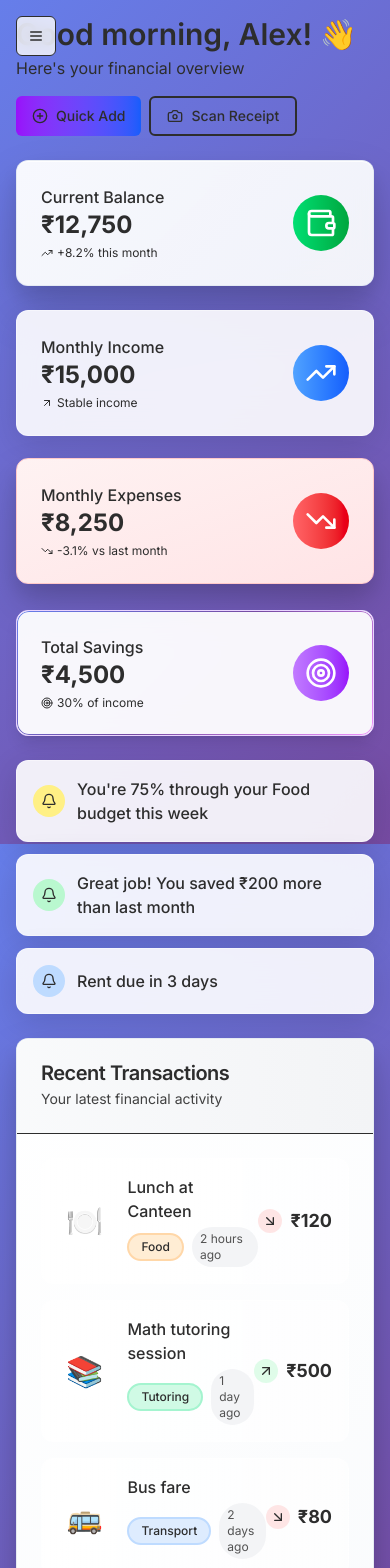
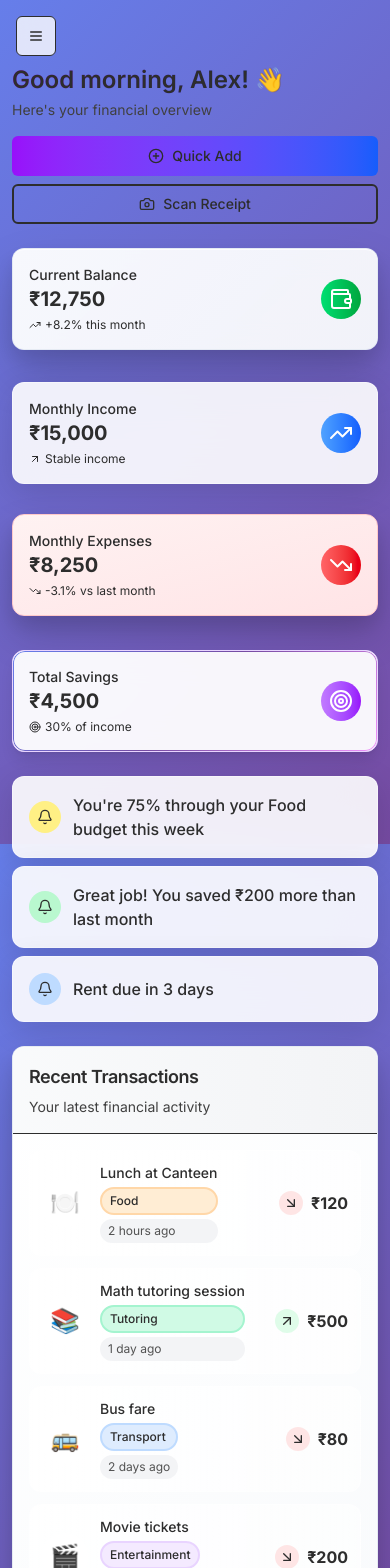
Before and after one commit to Pjdey28/money-buddy, a Next.js app: page / in a window 390 px wide. Shown: the top 1568 px of the page. Built offline with nearby package versions, Linux system fonts and the light colour scheme.

Commit message:
third commit

```diff
--- a/src/app/chat/page.js
+++ b/src/app/chat/page.js
@@ -22,13 +22,13 @@ const mockConversation = [
   {
     id: 1,
     type: 'bot',
-    message: "Hi! I'm MoneyBuddy, your AI financial assistant. I'm here to help with budgeting, saving tips, and general financial guidance. How can I help you today?",
+    message: "Hi! I&apos;m MoneyBuddy, your AI financial assistant. I&apos;m here to help with budgeting, saving tips, and general financial guidance. How can I help you today?",
     timestamp: new Date(Date.now() - 300000),
     suggestions: [
       "How can I save ₹2000 in 2 months?",
       "Should I take a student loan?",
       "Help me budget for a trip",
-      "What's a good emergency fund?"
+      "What&apos;s a good emergency fund?"
     ]
   }
 ]
--- a/src/app/globals.css
+++ b/src/app/globals.css
@@ -313,9 +313,78 @@ select option {
   animation: float 6s ease-in-out infinite;
 }
 
-@keyframes float {
-  0%, 100% { transform: translateY(0px); }
-  50% { transform: translateY(-5px); }
+/* Enhanced responsive card utilities */
+@media (max-width: 640px) {
+  .card-premium,
+  .card-glass,
+  .card-elevated,
+  .card-border-gradient {
+    margin: 0.5rem 0;
+  }
+
+  .card-hover-lift:hover {
+    transform: translateY(-2px) scale(1.01);
+  }
+
+  .grid {
+    gap: 1rem !important;
+  }
+}
+
+@media (min-width: 768px) {
+  .card-hover-lift:hover {
+    transform: translateY(-6px) scale(1.02);
+  }
+}
+
+@media (min-width: 1024px) {
+  .card-hover-lift:hover {
+    transform: translateY(-8px) scale(1.02);
+  }
+}
+
+/* Mobile-first responsive spacing */
+.responsive-padding {
+  padding: 1rem;
+}
+
+@media (min-width: 640px) {
+  .responsive-padding {
+    padding: 1.5rem;
+  }
+}
+
+@media (min-width: 1024px) {
+  .responsive-padding {
+    padding: 2rem;
+  }
+}
+
+/* Responsive text sizing */
+.responsive-text-base {
+  font-size: 0.875rem;
+}
+
+@media (min-width: 640px) {
+  .responsive-text-base {
+    font-size: 1rem;
+  }
+}
+
+.responsive-text-lg {
+  font-size: 1rem;
+}
+
+@media (min-width: 640px) {
+  .responsive-text-lg {
+    font-size: 1.125rem;
+  }
+}
+
+@media (min-width: 1024px) {
+  .responsive-text-lg {
+    font-size: 1.25rem;
+  }
 }
 
 .card-hover-lift:hover {
--- a/src/app/goals/page.js
+++ b/src/app/goals/page.js
@@ -176,7 +176,7 @@ export default function GoalsPage() {
               </div>
               <div>
                 <h3 className="text-xl font-bold text-gray-900">Level {userLevel} Saver</h3>
-                <p className="text-gray-600">You're doing great! Keep up the momentum</p>
+                <p className="text-gray-600">You&apos;re doing great! Keep up the momentum</p>
                 <div className="flex items-center space-x-2 mt-2">
                   <Coins className="h-4 w-4 text-yellow-500" />
                   <span className="font-semibold">{userPoints} points</span>
--- a/src/app/layout.js
+++ b/src/app/layout.js
@@ -12,8 +12,8 @@ export default function RootLayout({ children }) {
       <body className="h-full">
         <div className="flex h-full">
           <Navigation />
-          <main className="flex-1 lg:ml-64">
-            <div className="p-4 lg:p-8">
+          <main className="flex-1 lg:ml-64 min-h-screen">
+            <div className="p-3 sm:p-4 lg:p-6 xl:p-8 pt-16 lg:pt-4">
               {children}
             </div>
           </main>
--- a/src/app/page.js
+++ b/src/app/page.js
@@ -75,22 +75,22 @@ export default function Dashboard() {
   }
 
   return (
-    <div className="space-y-6">
+    <div className="space-y-4 lg:space-y-6">
       {/* Header */}
       <div className="flex flex-col sm:flex-row justify-between items-start sm:items-center space-y-4 sm:space-y-0">
         <div>
-          <h1 className="text-3xl font-display font-bold text-gray-900">Good morning, Alex! 👋</h1>
-          <p className="text-gray-600 mt-1">Here's your financial overview</p>
+          <h1 className="text-2xl sm:text-3xl font-display font-bold bg-gradient-to-r from-purple-600 to-blue-600 bg-clip-text text-transparent">Good morning, Alex! 👋</h1>
+          <p className="text-gray-600 mt-1 text-sm sm:text-base">Here&apos;s your financial overview</p>
         </div>
-        <div className="flex space-x-2">
+        <div className="flex flex-col sm:flex-row space-y-2 sm:space-y-0 sm:space-x-2 w-full sm:w-auto">
           <Button
             onClick={() => setShowQuickAdd(true)}
-            className="bg-gradient-to-r from-purple-600 to-blue-600 hover:from-purple-700 hover:to-blue-700"
+            className="bg-gradient-to-r from-purple-600 to-blue-600 hover:from-purple-700 hover:to-blue-700 w-full sm:w-auto"
           >
             <PlusCircle className="h-4 w-4 mr-2" />
             Quick Add
           </Button>
-          <Button variant="outline" className="border-2">
+          <Button variant="outline" className="border-2 w-full sm:w-auto">
             <Camera className="h-4 w-4 mr-2" />
             Scan Receipt
           </Button>
@@ -150,74 +150,74 @@ export default function Dashboard() {
       )}
 
       {/* Financial Overview Cards */}
-      <div className="grid grid-cols-1 md:grid-cols-2 lg:grid-cols-4 gap-6">
+      <div className="grid grid-cols-1 sm:grid-cols-2 xl:grid-cols-4 gap-4 lg:gap-6">
         <Card className="card-premium card-hover-lift transition-all duration-300 bg-gradient-to-br from-green-50 to-emerald-100 border-green-200">
-          <CardContent className="p-6">
+          <CardContent className="p-4 lg:p-6">
             <div className="flex items-center justify-between">
               <div>
-                <p className="text-green-700 font-medium">Current Balance</p>
-                <p className="text-2xl font-bold text-green-900">₹{mockData.balance.toLocaleString()}</p>
+                <p className="text-green-700 font-medium text-sm lg:text-base">Current Balance</p>
+                <p className="text-xl lg:text-2xl font-bold text-green-900">₹{mockData.balance.toLocaleString()}</p>
                 <div className="flex items-center text-xs text-green-600 mt-1">
                   <TrendingUp className="h-3 w-3 mr-1" />
                   +8.2% this month
                 </div>
               </div>
-              <div className="p-3 rounded-full bg-gradient-to-r from-green-400 to-green-600">
-                <Wallet className="h-8 w-8 text-white" />
+              <div className="p-2 lg:p-3 rounded-full bg-gradient-to-r from-green-400 to-green-600">
+                <Wallet className="h-6 w-6 lg:h-8 lg:w-8 text-white" />
               </div>
             </div>
           </CardContent>
         </Card>
 
         <Card className="card-glass card-hover-lift transition-all duration-300 bg-gradient-to-br from-blue-50 to-cyan-100 border-blue-200">
-          <CardContent className="p-6">
+          <CardContent className="p-4 lg:p-6">
             <div className="flex items-center justify-between">
               <div>
-                <p className="text-blue-700 font-medium">Monthly Income</p>
-                <p className="text-2xl font-bold text-blue-900">₹{mockData.monthlyIncome.toLocaleString()}</p>
+                <p className="text-blue-700 font-medium text-sm lg:text-base">Monthly Income</p>
+                <p className="text-xl lg:text-2xl font-bold text-blue-900">₹{mockData.monthlyIncome.toLocaleString()}</p>
                 <div className="flex items-center text-xs text-blue-600 mt-1">
                   <ArrowUpRight className="h-3 w-3 mr-1" />
                   Stable income
                 </div>
               </div>
-              <div className="p-3 rounded-full bg-gradient-to-r from-blue-400 to-blue-600">
-                <TrendingUp className="h-8 w-8 text-white" />
+              <div className="p-2 lg:p-3 rounded-full bg-gradient-to-r from-blue-400 to-blue-600">
+                <TrendingUp className="h-6 w-6 lg:h-8 lg:w-8 text-white" />
               </div>
             </div>
           </CardContent>
         </Card>
 
         <Card className="card-elevated card-hover-lift transition-all duration-300 bg-gradient-to-br from-red-50 to-rose-100 border-red-200">
-          <CardContent className="p-6">
+          <CardContent className="p-4 lg:p-6">
             <div className="flex items-center justify-between">
               <div>
-                <p className="text-red-700 font-medium">Monthly Expenses</p>
-                <p className="text-2xl font-bold text-red-900">₹{mockData.monthlyExpenses.toLocaleString()}</p>
+                <p className="text-red-700 font-medium text-sm lg:text-base">Monthly Expenses</p>
+                <p className="text-xl lg:text-2xl font-bold text-red-900">₹{mockData.monthlyExpenses.toLocaleString()}</p>
                 <div className="flex items-center text-xs text-red-600 mt-1">
                   <TrendingDown className="h-3 w-3 mr-1" />
                   -3.1% vs last month
                 </div>
               </div>
-              <div className="p-3 rounded-full bg-gradient-to-r from-red-400 to-red-600">
-                <TrendingDown className="h-8 w-8 text-white" />
+              <div className="p-2 lg:p-3 rounded-full bg-gradient-to-r from-red-400 to-red-600">
+                <TrendingDown className="h-6 w-6 lg:h-8 lg:w-8 text-white" />
               </div>
             </div>
           </CardContent>
         </Card>
 
-        <Card className="card-border-gradient card-hover-lift transition-all duration-300 bg-gradient-to-br from-purple-50 to-violet-100 border-purple-200">
-          <CardContent className="p-6">
+        <Card className="card-border-gradient card-hover-lift transition-all duration-300 bg-gradient-to-br from-purple-50 to-violet-100 border-purple-200 sm:col-span-2 xl:col-span-1">
+          <CardContent className="p-4 lg:p-6">
             <div className="flex items-center justify-between">
               <div>
-                <p className="text-purple-700 font-medium">Total Savings</p>
-                <p className="text-2xl font-bold text-purple-900">₹{mockData.savings.toLocaleString()}</p>
+                <p className="text-purple-700 font-medium text-sm lg:text-base">Total Savings</p>
+                <p className="text-xl lg:text-2xl font-bold text-purple-900">₹{mockData.savings.toLocaleString()}</p>
                 <div className="flex items-center text-xs text-purple-600 mt-1">
                   <Target className="h-3 w-3 mr-1" />
                   30% of income
                 </div>
               </div>
-              <div className="p-3 rounded-full bg-gradient-to-r from-purple-400 to-purple-600">
-                <Target className="h-8 w-8 text-white" />
+              <div className="p-2 lg:p-3 rounded-full bg-gradient-to-r from-purple-400 to-purple-600">
+                <Target className="h-6 w-6 lg:h-8 lg:w-8 text-white" />
               </div>
             </div>
           </CardContent>
@@ -252,26 +252,26 @@ export default function Dashboard() {
       )}
 
       {/* Main Content */}
-      <div className="grid grid-cols-1 lg:grid-cols-3 gap-6">
+      <div className="grid grid-cols-1 xl:grid-cols-3 gap-4 lg:gap-6">
         {/* Recent Transactions */}
-        <div className="lg:col-span-2">
+        <div className="xl:col-span-2">
           <Card className="card-premium">
             <CardHeader className="bg-gradient-to-r from-gray-50 to-gray-100 rounded-t-xl border-b">
-              <CardTitle className="text-gray-900">Recent Transactions</CardTitle>
+              <CardTitle className="text-gray-900 text-lg lg:text-xl">Recent Transactions</CardTitle>
               <CardDescription className="text-gray-600">Your latest financial activity</CardDescription>
             </CardHeader>
-            <CardContent className="p-6">
-              <div className="space-y-4">
+            <CardContent className="p-4 lg:p-6">
+              <div className="space-y-3 lg:space-y-4">
                 {mockData.recentTransactions.map((transaction) => (
-                  <div key={transaction.id} className="flex items-center justify-between p-4 rounded-xl bg-gradient-to-r from-white/80 to-white/60 border border-white/30 hover:shadow-md transition-all duration-200 card-hover-lift">
-                    <div className="flex items-center space-x-4">
-                      <div className="text-3xl p-2 rounded-full bg-white/80">
+                  <div key={transaction.id} className="flex items-center justify-between p-3 lg:p-4 rounded-xl bg-gradient-to-r from-white/80 to-white/60 border border-white/30 hover:shadow-md transition-all duration-200 card-hover-lift">
+                    <div className="flex items-center space-x-3 lg:space-x-4">
+                      <div className="text-2xl lg:text-3xl p-2 rounded-full bg-white/80">
                         {transaction.icon}
                       </div>
                       <div>
-                        <p className="font-medium text-gray-900">{transaction.description}</p>
-                        <div className="flex items-center space-x-2 mt-1">
-                          <span className={`px-3 py-1 rounded-full text-xs font-medium border-2 ${categoryColors[transaction.category]}`}>
+                        <p className="font-medium text-gray-900 text-sm lg:text-base">{transaction.description}</p>
+                        <div className="flex flex-col sm:flex-row sm:items-center sm:space-x-2 mt-1 space-y-1 sm:space-y-0">
+                          <span className={`px-2 lg:px-3 py-1 rounded-full text-xs font-medium border-2 ${categoryColors[transaction.category]}`}>
                             {transaction.category}
                           </span>
                           <span className="text-xs text-gray-500 bg-gray-100 px-2 py-1 rounded-full">{transaction.time}</span>
@@ -286,7 +286,7 @@ export default function Dashboard() {
                           <ArrowUpRight className="h-4 w-4 text-green-500" />
                         )}
                       </div>
-                      <span className={`font-bold text-lg ${transaction.type === 'expense' ? 'text-red-600' : 'text-green-600'}`}>
+                      <span className={`font-bold text-base lg:text-lg ${transaction.type === 'expense' ? 'text-red-600' : 'text-green-600'}`}>
                         ₹{transaction.amount}
                       </span>
                     </div>
@@ -298,25 +298,25 @@ export default function Dashboard() {
         </div>
 
         {/* Sidebar */}
-        <div className="space-y-6">
+        <div className="space-y-4 lg:space-y-6">
           {/* Savings Goals */}
           <Card className="card-glass card-floating">
             <CardHeader className="bg-gradient-to-r from-blue-500 to-purple-500 text-white rounded-t-xl">
-              <CardTitle className="flex items-center text-white">
+              <CardTitle className="flex items-center text-white text-lg">
                 <Target className="h-5 w-5 mr-2" />
                 Savings Goals
               </CardTitle>
             </CardHeader>
-            <CardContent className="space-y-4 p-6">
+            <CardContent className="space-y-4 p-4 lg:p-6">
               {mockData.goals.map((goal) => (
-                <div key={goal.id} className="space-y-3 p-4 rounded-xl bg-gradient-to-r from-white/90 to-white/80 border border-white/40">
+                <div key={goal.id} className="space-y-3 p-3 lg:p-4 rounded-xl bg-gradient-to-r from-white/90 to-white/80 border border-white/40">
                   <div className="flex justify-between items-center">
                     <span className="font-medium text-sm text-gray-900">{goal.name}</span>
                     <span className="text-xs text-gray-600 bg-gray-100 px-2 py-1 rounded-full">
                       ₹{goal.current.toLocaleString()} / ₹{goal.target.toLocaleString()}
                     </span>
                   </div>
-                  <Progress value={(goal.current / goal.target) * 100} className="h-3" />
+                  <Progress value={(goal.current / goal.target) * 100} className="h-2 lg:h-3" />
                   <div className="flex justify-between items-center">
                     <div className="text-xs text-gray-600">
                       {Math.round((goal.current / goal.target) * 100)}% complete
@@ -340,14 +340,14 @@ export default function Dashboard() {
           {/* Upcoming Events */}
           <Card className="card-border-gradient">
             <CardHeader className="bg-gradient-to-r from-green-500 to-teal-500 text-white rounded-t-xl">
-              <CardTitle className="flex items-center text-white">
+              <CardTitle className="flex items-center text-white text-lg">
                 <Calendar className="h-5 w-5 mr-2" />
                 Upcoming Events
               </CardTitle>
             </CardHeader>
-            <CardContent className="space-y-4 p-6">
+            <CardContent className="space-y-4 p-4 lg:p-6">
               {mockData.upcomingEvents.map((event) => (
-                <div key={event.id} className="p-4 rounded-xl bg-gradient-to-r from-green-50 to-teal-50 border-2 border-green-200 hover:shadow-lg transition-all duration-200 card-hover-lift">
+                <div key={event.id} className="p-3 lg:p-4 rounded-xl bg-gradient-to-r from-green-50 to-teal-50 border-2 border-green-200 hover:shadow-lg transition-all duration-200 card-hover-lift">
                   <div className="flex justify-between items-start">
                     <div className="flex-1">
                       <p className="font-medium text-sm text-gray-900">{event.name}</p>
--- a/src/app/reminders/page.js
+++ b/src/app/reminders/page.js
@@ -521,7 +521,7 @@ export default function RemindersPage() {
             <CardHeader>
               <CardTitle className="flex items-center">
                 <Bell className="h-5 w-5 mr-2" />
-                Today's Reminders
+                Today&apos;s Reminders
               </CardTitle>
             </CardHeader>
             <CardContent className="space-y-3">
--- a/src/components/ui/card.js
+++ b/src/components/ui/card.js
@@ -16,7 +16,7 @@ Card.displayName = "Card"
 const CardHeader = React.forwardRef(({ className, ...props }, ref) => (
   <div
     ref={ref}
-    className={cn("flex flex-col space-y-1.5 p-6", className)}
+    className={cn("flex flex-col space-y-1.5 p-4 sm:p-6", className)}
     {...props}
   />
 ))
@@ -26,7 +26,7 @@ const CardTitle = React.forwardRef(({ className, ...props }, ref) => (
   <h3
     ref={ref}
     className={cn(
-      "text-xl font-semibold leading-none tracking-tight text-gray-900",
+      "text-lg sm:text-xl font-semibold leading-none tracking-tight text-gray-900",
       className
     )}
     {...props}
@@ -44,14 +44,14 @@ const CardDescription = React.forwardRef(({ className, ...props }, ref) => (
 CardDescription.displayName = "CardDescription"
 
 const CardContent = React.forwardRef(({ className, ...props }, ref) => (
-  <div ref={ref} className={cn("p-6 pt-0", className)} {...props} />
+  <div ref={ref} className={cn("p-4 sm:p-6 pt-0", className)} {...props} />
 ))
 CardContent.displayName = "CardContent"
 
 const CardFooter = React.forwardRef(({ className, ...props }, ref) => (
   <div
     ref={ref}
-    className={cn("flex items-center p-6 pt-0", className)}
+    className={cn("flex items-center p-4 sm:p-6 pt-0", className)}
     {...props}
   />
 ))
```
Also changed, not shown: src/app/insights/page.js (+115 -100 lines).
